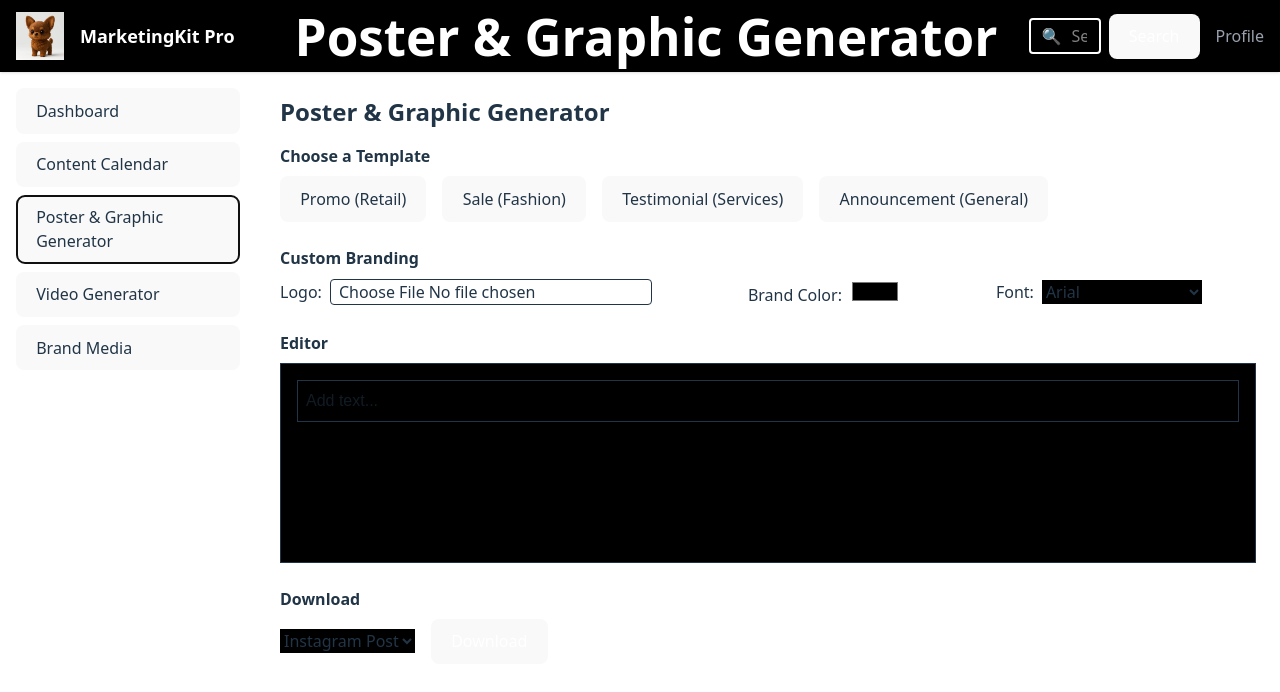
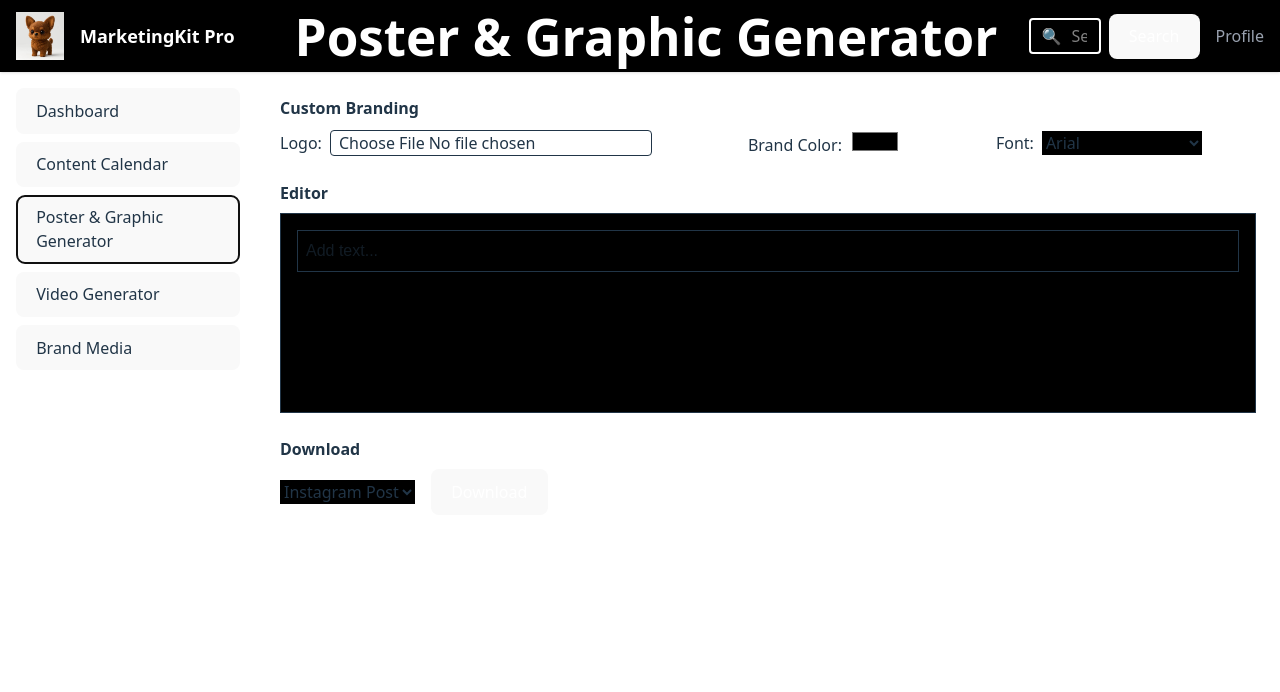
Before and after one commit to DhairyaPal6099/marketingkit-pro, a React (Vite) app: page / in a window 1280 px wide. Both pictures are taken after a click on the button "Poster & Graphic Generator". Shown: the top 692 px of the page. Built offline with nearby package versions, Linux system fonts and the light colour scheme.

Commit message:
Removed Unused Code: Removed unused state and placeholder template data to clean up the component.

```diff
--- a/src/components/PosterAndGraphicGenerator.jsx
+++ b/src/components/PosterAndGraphicGenerator.jsx
@@ -1,20 +1,11 @@
 import { useState } from "react";
 
 function PosterAndGraphicGenerator() {
-  const [selectedTemplate, setSelectedTemplate] = useState(null);
   const [brandLogo, setBrandLogo] = useState(null);
   const [brandColors, setBrandColors] = useState("#000000");
   const [brandFont, setBrandFont] = useState("Arial");
   const [editorContent, setEditorContent] = useState([]);
   const [downloadFormat, setDownloadFormat] = useState("Instagram");
-
-  // Placeholder template data
-  const templates = [
-    { id: 1, name: "Promo", industry: "Retail" },
-    { id: 2, name: "Sale", industry: "Fashion" },
-    { id: 3, name: "Testimonial", industry: "Services" },
-    { id: 4, name: "Announcement", industry: "General" },
-  ];
 
   // Handle logo upload
   const handleLogoUpload = (e) => {
@@ -23,24 +14,6 @@ function PosterAndGraphicGenerator() {
 
   return (
     <main className="flex-1 p-6">
-      <h2 className="text-2xl font-semibold mb-4">Poster & Graphic Generator</h2>
-
-      {/* Templates */}
-      <section className="mb-6">
-        <h3 className="font-bold mb-2">Choose a Template</h3>
-        <div className="flex gap-4">
-          {templates.map((tpl) => (
-            <button
-              key={tpl.id}
-              className={`border px-4 py-2 rounded ${selectedTemplate === tpl.id ? "bg-blue-200" : ""}`}
-              onClick={() => setSelectedTemplate(tpl.id)}
-            >
-              {tpl.name} ({tpl.industry})
-            </button>
-          ))}
-        </div>
-      </section>
-
       {/* Branding */}
       <section className="mb-6">
         <h3 className="font-bold mb-2">Custom Branding</h3>
```
